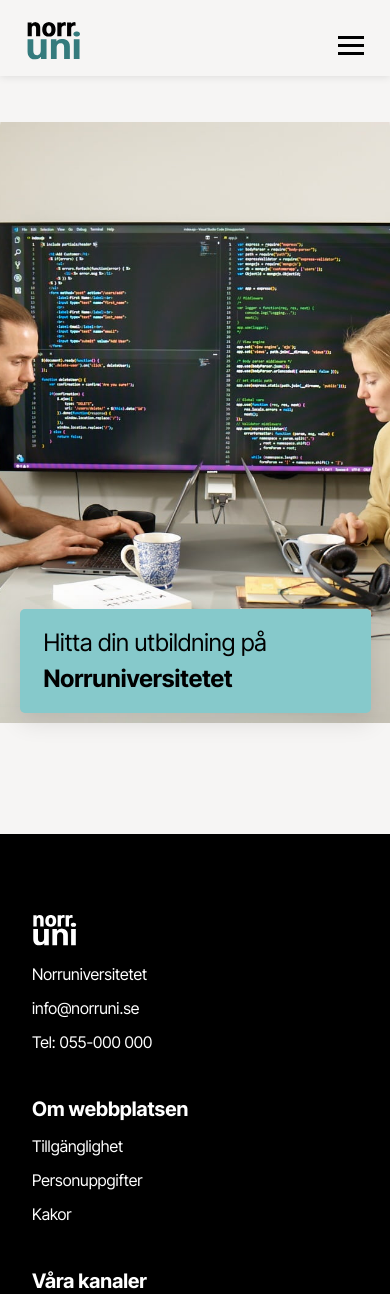
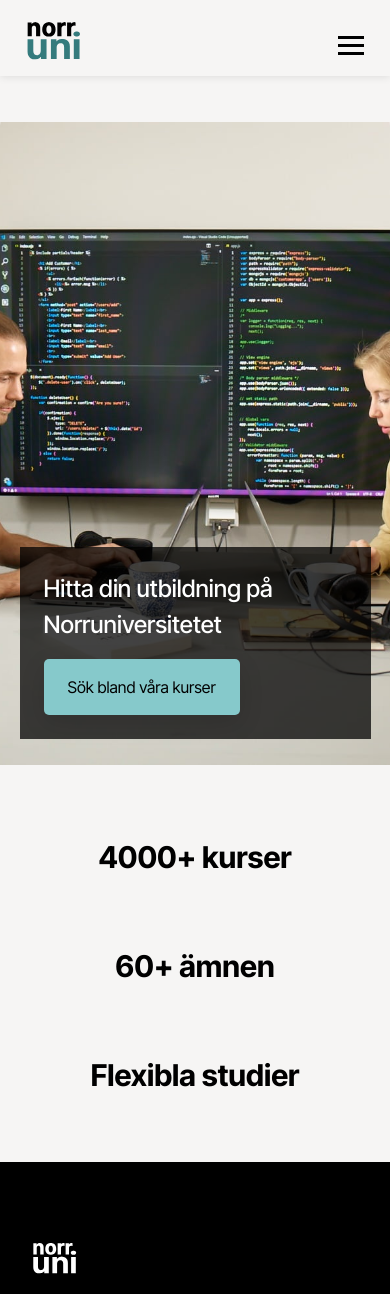
Before and after one commit to elisalindstrom/dt208g_project, an Angular app: page /home in a window 390 px wide. Shown: the top 1294 px of the page. Built offline with nearby package versions, Linux system fonts and the light colour scheme.

Commit message:
Vidareutvecklat startsidan + lagt både hämtning och hantering av kursdata i course service

```diff
--- a/src/app/components/footer/footer.scss
+++ b/src/app/components/footer/footer.scss
@@ -7,7 +7,7 @@
     max-width: 1280px;
     margin-left: auto;
     margin-right: auto;
-    padding: 6rem 6rem;
+    padding: 6rem 5rem;
 }
 
 .footer-section {
--- a/src/app/pages/courses/courses.html
+++ b/src/app/pages/courses/courses.html
@@ -64,7 +64,9 @@
         </div>
 
         <div class="show-more-container">
+            @if (sortedCourses().length > visibleSortedCourses().length) {
             <button class="show-more-btn" (click)="showMoreCourses()">Visa fler kurser</button>
+            }
         </div>
 
     </section>
--- a/src/app/pages/courses/courses.ts
+++ b/src/app/pages/courses/courses.ts
@@ -12,7 +12,6 @@ import { ScheduleService } from '../../services/schedule-service';
 })
 export class Courses {
   // SIGNALS
-  courses = signal<Course[]>([]);
   filterInput = signal(""); // Filtrering
   sortOrder = signal(""); // Sortering
   selectedSubject = signal(""); // Ämne
@@ -24,7 +23,7 @@ export class Courses {
 
   // Körs vid start
   ngOnInit(): void {
-    this.loadCourses();
+    this.courseService.loadCourses();
   }
 
   // COMPUTED
@@ -37,7 +36,7 @@ export class Courses {
   filteredCourses = computed(() => {
     const filter = this.filterInput().trim().toLowerCase();
     const subject = this.selectedSubject();
-    let filtered = this.courses();
+    let filtered = this.courseService.courses();
 
     // Om input angetts
     if (filter) {
@@ -58,7 +57,7 @@ export class Courses {
 
   // Alla ämnen
   subjects = computed(() => {
-    const allSubjects = this.courses().map(course => course.subject);
+    const allSubjects = this.courseService.courses().map(course => course.subject);
 
     return [...new Set(allSubjects)].sort();
   })
@@ -123,29 +122,20 @@ export class Courses {
     this.visibleCourses.update(value => value + 24);
   }
 
-  // Ändrar signalvärdet för filtrering
+  // Ändrar signalvärdet för filtrering + återställ antal kurser som ska visas
   onCoursesFiltered(filter: string) {
     this.filterInput.set(filter);
+    this.visibleCourses.set(24);
   }
 
-  // Ändrar signalvärdet för ämnesval
+  // Ändrar signalvärdet för ämnesval + återställ antal kurser som ska visas
   onSubjectChange(subject: string) {
     this.selectedSubject.set(subject);
+    this.visibleCourses.set(24);
   }
 
   // Ändrar signalvärdet för sortering
   onCoursesSorted(order: string) {
     this.sortOrder.set(order);
   }
-
-  // API
-  // Anropar course-service
-  async loadCourses() {
-    try {
-      const response = await this.courseService.getCourses();
-      this.courses.set(response);
-    } catch (error) {
-      console.error(error);
-    }
-  }
 }
--- a/src/app/pages/home/home.html
+++ b/src/app/pages/home/home.html
@@ -1,6 +1,12 @@
 <div class="hero">
     <img [src]="heroImg" alt="Studenter i webbutveckling">
     <div class="hero-text">
-        <a routerLink="/courses">Hitta din utbildning på <span>Norruniversitetet</span></a>
+        <h1 class="hero-header">Hitta din utbildning på Norruniversitetet</h1>
+        <a routerLink="/courses">Sök bland våra kurser</a>
     </div>
 </div>
+<section class="statistics-section">
+    <h2 class="jumbo">4000+ kurser</h2>
+    <h2 class="jumbo">60+ ämnen</h2>
+    <h2 class="jumbo">Flexibla studier</h2>
+</section>
--- a/src/app/pages/home/home.scss
+++ b/src/app/pages/home/home.scss
@@ -16,12 +16,25 @@
     }
 
     .hero-text {
-        font-size: 34px;
         position: absolute;
         bottom: 15%;
         left: 10%;
+        background-color: #000000bc;
+        color: #FFFFFF;
+        padding: 1.5rem;
+        margin-top: 1rem;
+        margin-bottom: 1rem;
+        max-width: 100%;
+        overflow-wrap: break-word;
+
+        .hero-header {
+            font-size: 40px;
+            font-weight: 500;
+            padding-bottom: 1rem;
+        }
 
         a {
+            font-size: 20px;
             background-color: #86c9cb;
             box-shadow: 0 8px 24px rgba(0, 0, 0, 0.12);
             padding: 1rem 1.5rem;
@@ -32,11 +45,29 @@
                 text-decoration: underline;
                 text-underline-offset: 8px;
             }
+        }
+    }
+}
 
-            span {
-                font-weight: 700;
-            }
-        }
+.statistics-section {
+    display: flex;
+    align-items: center;
+    justify-content: space-between;
+    max-width: 1280px;
+    margin-left: auto;
+    margin-right: auto;
+    padding: 5rem 1rem;
+
+    .jumbo {
+        font-size: 44px;
+    }
+}
+
+@media screen and (max-width: 1000px) {
+    .statistics-section {
+        flex-direction: column;
+        gap: 4rem;
+        padding: 3rem 1rem;
     }
 }
 
@@ -44,15 +75,28 @@
     .hero {
 
         img {
-            height: 75vh;
+            height: 80vh;
             padding: 1rem 0rem;
         }
 
         .hero-text {
-            font-size: 24px;
             left: 5%;
             right: 5%;
             bottom: 2rem;
+
+            .hero-header {
+                font-size: 24px;
+            }
+
+            a {
+                font-size: 16px;
+            }
+        }
+    }
+
+    .statistics-section {
+        .jumbo {
+            font-size: 30px;
         }
     }
 }
--- a/src/app/services/course-service.ts
+++ b/src/app/services/course-service.ts
@@ -1,5 +1,5 @@
 import { HttpClient } from '@angular/common/http';
-import { inject, Injectable } from '@angular/core';
+import { inject, Injectable, signal } from '@angular/core';
 import { Course } from '../interfaces/course';
 import { firstValueFrom } from 'rxjs';
 
@@ -7,12 +7,18 @@ import { firstValueFrom } from 'rxjs';
   providedIn: 'root',
 })
 export class CourseService {
+  courses = signal<Course[]>([]);
+
   private url: string = '/api/miun_courses.json';
-
   http = inject(HttpClient);
 
-  async getCourses(): Promise<Course[]> {
-    const courses = this.http.get<Course[]>(this.url);
-    return await firstValueFrom(courses);
+  // Hämta och spara data
+  async loadCourses() {
+    try {
+      const response = await firstValueFrom(this.http.get<Course[]>(this.url));
+      this.courses.set(response);
+    } catch (error) {
+      console.error(error);
+    }
   }
 }
```
Also changed, not shown: 1 other file (tests, documents, lock files or other folders).
